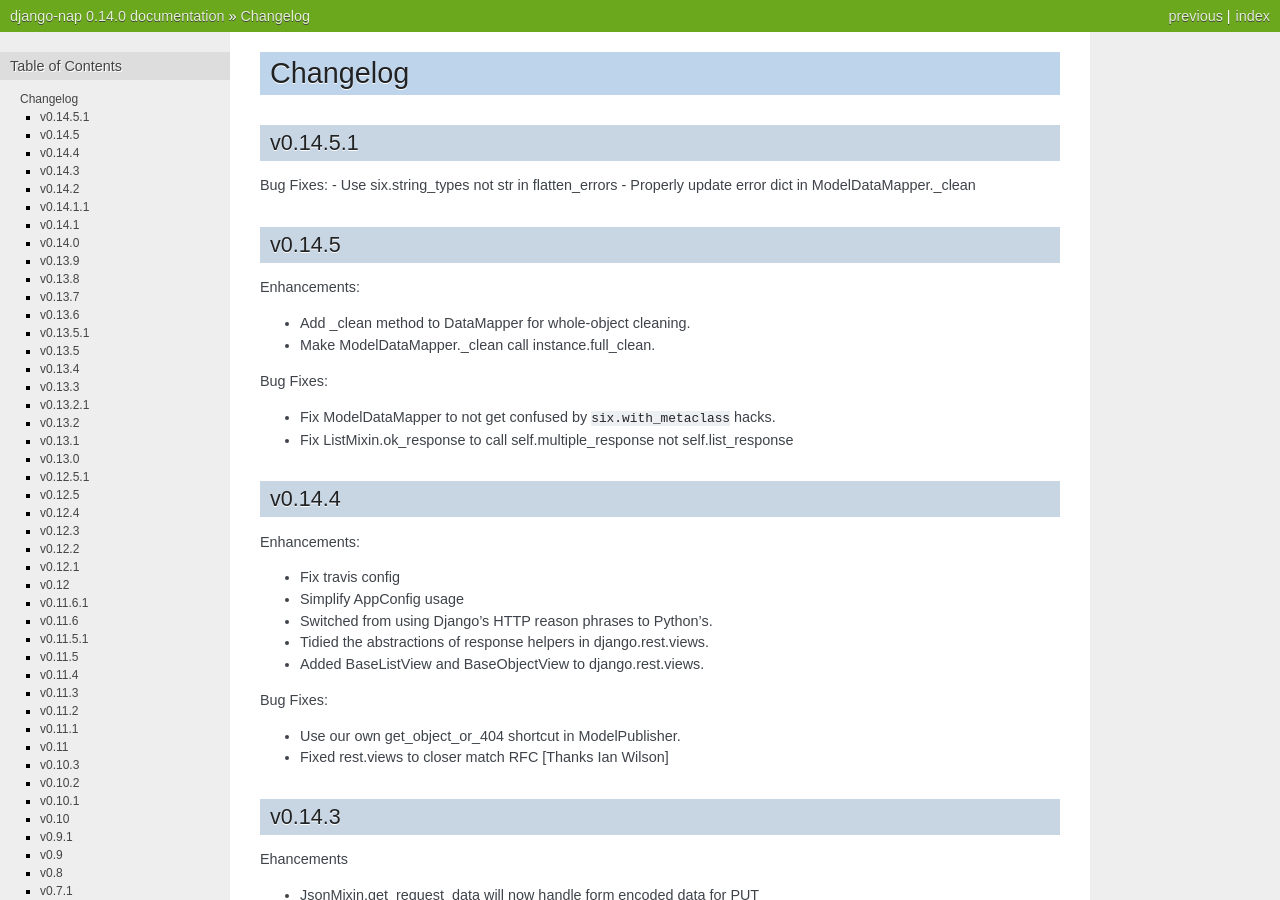
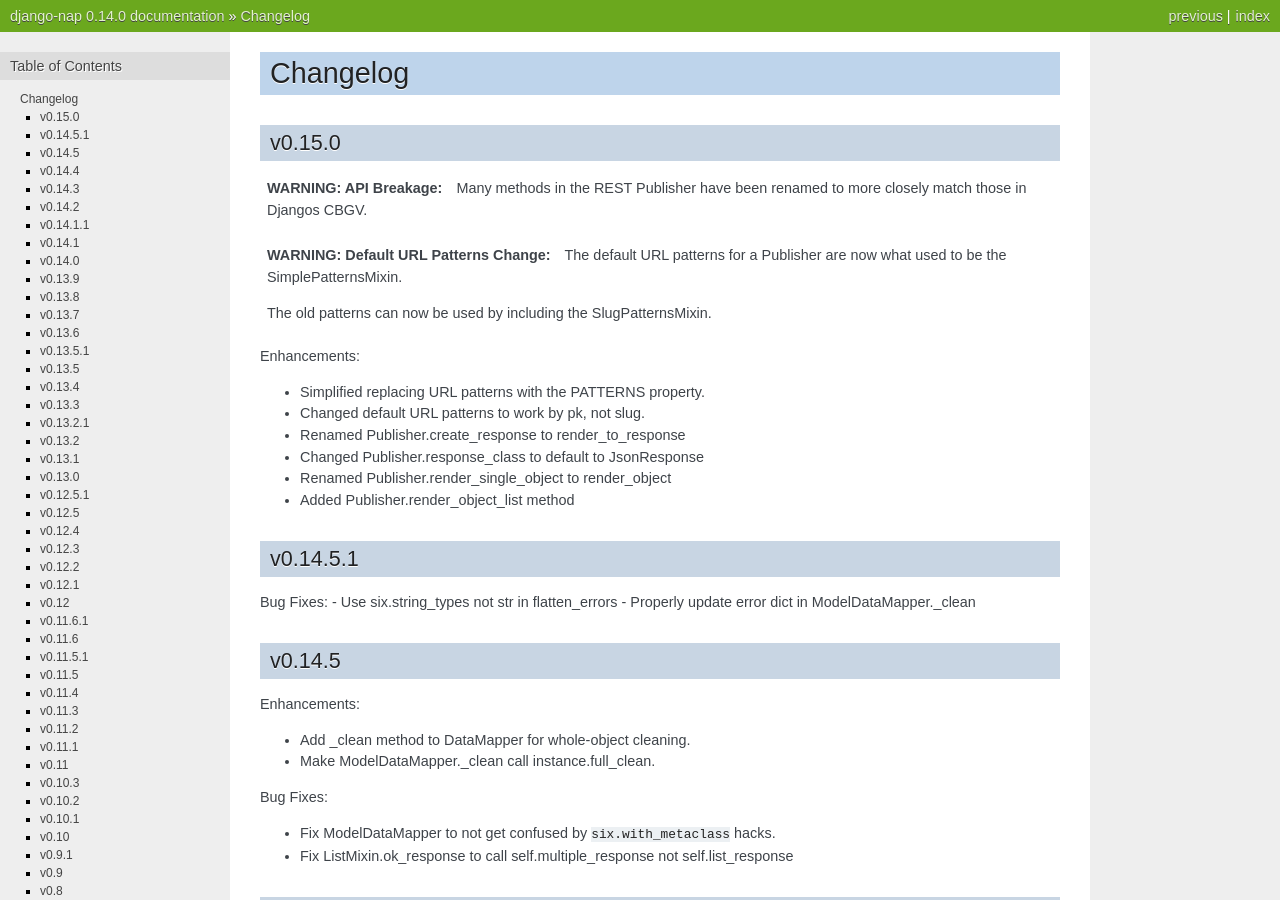
Before and after one commit to funkybob/django-nap, a Sphinx documentation site: the page built from docs/changelog.rst, in a window 1280 px wide and 900 px high. Built offline with Sphinx 7.4.7, drawn with Linux system fonts in a browser that asks for light colours; pages that are not in the unit, such as notebooks, are missing from menus.

Commit message:
Update docs

```diff
--- a/docs/changelog.rst
+++ b/docs/changelog.rst
@@ -1,6 +1,30 @@
 =========
 Changelog
 =========
+
+v0.15.0
+=======
+
+.. admonition:: WARNING: API Breakage
+
+   Many methods in the REST Publisher have been renamed to more closely match
+   those in Djangos CBGV.
+
+.. admonition:: WARNING: Default URL Patterns Change
+
+   The default URL patterns for a Publisher are now what used to be the
+   SimplePatternsMixin.
+
+   The old patterns can now be used by including the SlugPatternsMixin.
+
+Enhancements:
+
++ Simplified replacing URL patterns with the PATTERNS property.
++ Changed default URL patterns to work by pk, not slug.
++ Renamed Publisher.create_response to render_to_response
++ Changed Publisher.response_class to default to JsonResponse
++ Renamed Publisher.render_single_object to render_object
++ Added Publisher.render_object_list method
 
 v0.14.5.1
 =========
```
